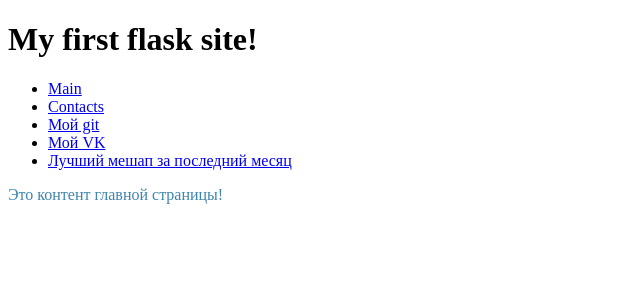
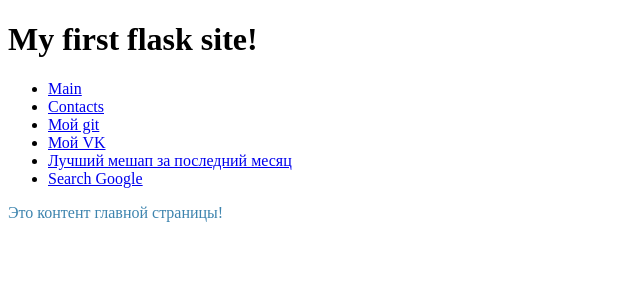
Before and after one commit to rik-code/flask_progect1, a Flask app: page / in a window 1280 px wide. Shown: the top 300 px of the page, without its empty margins (0-640 px from the left). Run offline with Flask 2, Linux system fonts and the light colour scheme.

Commit message:
Adding a Google Search function🔍

```diff
--- a/routes.py
+++ b/routes.py
@@ -1,5 +1,6 @@
 from app import app
 from flask import render_template, redirect, url_for, request
+
 
 @app.route('/')  # Что будет, если зайти на главную страницу сайта
 def index():
@@ -21,3 +22,13 @@ def contacts():
         return render_template('contacts.html', context=context, user=user)
     else:
         return render_template('contacts.html', context=context)
+
+
+@app.route('/search', methods=['GET', 'POST'])
+def search():
+    if request.method == 'POST':
+        form = request.form
+        query = form.get('search_query')
+        return redirect(f'https://google.com/search?q={query}')
+    else:
+        return render_template('search.html')
--- a/templates/base.html
+++ b/templates/base.html
@@ -13,6 +13,7 @@
     <li><a href="https://github.com/rik-code">Мой git</a></li>
     <li><a href="https://vk.com/id692434277">Мой VK</a></li>
     <li><a href="https://www.youtube.com/watch?v=O3PBcBQ-l6M">Лучший мешап за последний месяц</a></li>
+    <li><a href="{{ url_for('search') }}">Search Google</a></li>
 </ul>
 {% block content %}
 <!-- весь контент сайта будет находиться туть -->
```
Also changed, not shown: templates/search.html (+12 -0 lines).
